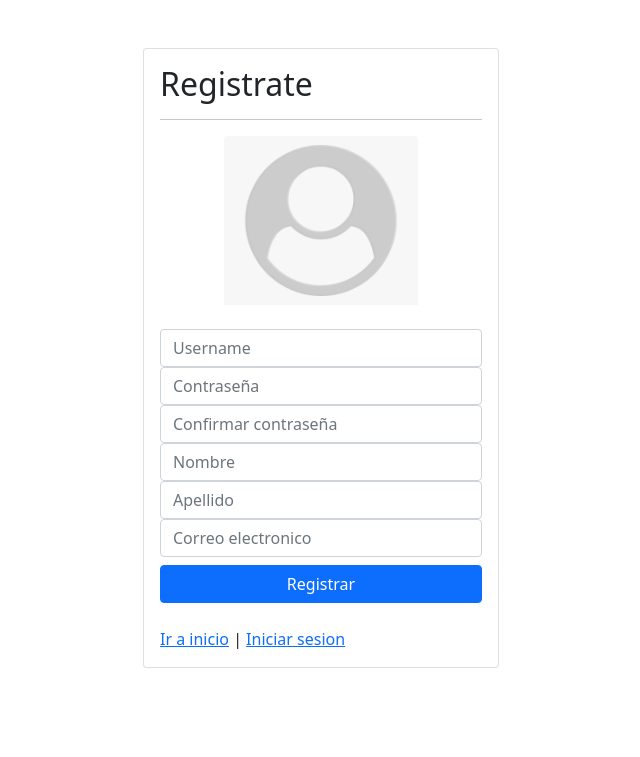
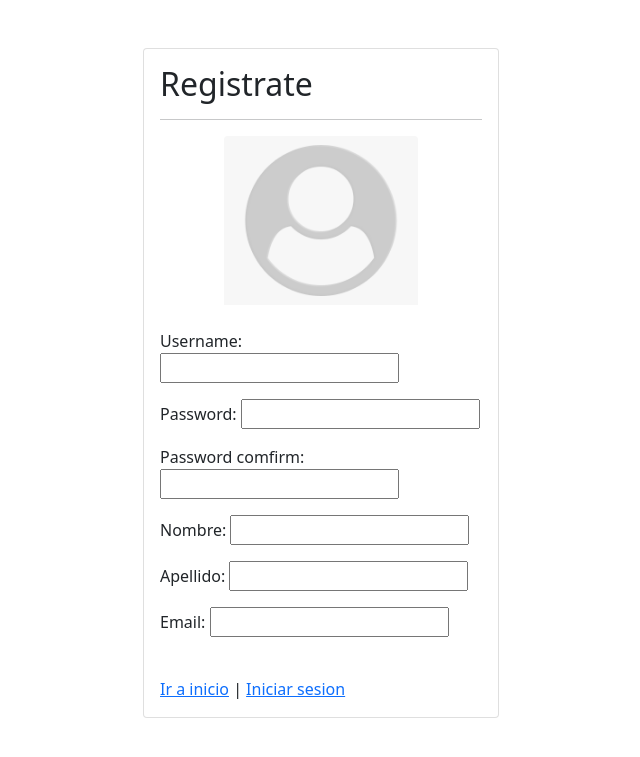
Before and after one commit to Nahuel-a/Entrega1-Arrieta, a Django app: page /account/register/ in a window 1280 px wide. Shown: the top 757 px of the page, without its empty margins (319-959 px from the left). Run offline with Django 4.2, Linux system fonts and the light colour scheme; some libraries are stand-ins or nearby versions.

Commit message:
Se mejoro el forms de usuarios

```diff
--- a/aplicaciones/usuarios/forms.py
+++ b/aplicaciones/usuarios/forms.py
@@ -1,14 +1,39 @@
-# from django import forms
-# from .models import PerfilUsuario
-from django.contrib.auth.forms import UserCreationForm
+from django import forms
+
 from django.contrib.auth.models import User
 
 
+class RegistroForm(forms.Form):
+    username = forms.CharField(min_length=4, max_length=20)
+    password = forms.CharField(max_length=70, widget=forms.PasswordInput())
+    password_comfirm = forms.CharField(max_length=70, widget=forms.PasswordInput())
 
-class CustomUserCreationForm(UserCreationForm):
+    nombre = forms.CharField(min_length=3, max_length=30)
+    apellido = forms.CharField(min_length=3, max_length=40)
 
-    class Meta:
-        model = User
-        fields = ['username', 'first_name', 'last_name', 'email', 'password1', 'password2']
+    email = forms.CharField(min_length=6, max_length=50, widget=forms.EmailInput())
 
-        help_texts = {k:"" for k in fields}
+
+    def clean_username(self):
+        username = self.cleaned_data['username']
+        username_unique = User.objects.filter(username=username).exists()
+        if username_unique:
+            raise forms.ValidationError('Nombre de usuario ya existente')
+
+        return username
+
+    def clean(self):
+        data = super().clean()
+
+        password = data['password']
+        password_confirm = data['password_confirm']
+
+        if password != password_confirm:
+            raise forms.ValidationError('Las contraseñas no coinciden!')
+
+        return data
+
+
+class PerfilForm(forms.Form):
+    bibliografia = forms.CharField(max_length=200, required=True)
+    avatar = forms.ImageField()
--- a/aplicaciones/usuarios/views.py
+++ b/aplicaciones/usuarios/views.py
@@ -2,12 +2,8 @@ from django.shortcuts import render, redirect
 from django.contrib.auth import authenticate, login, logout
 from django.contrib.auth.decorators import login_required
 
-from django.db.utils import IntegrityError
+from .forms import RegistroForm
 
-from django.contrib.auth.models import User
-from .models import PerfilUsuario
-
-# Create your views here.
 
 def inicio_sesion(request):
     if request.method == 'POST':
@@ -24,32 +20,18 @@ def inicio_sesion(request):
 
 
 def registro(request):
-    if request.method =='POST':
-        username = request.POST['username']
-        password = request.POST['password']
-        password_confirm = request.POST['password_confirm']
-
-        if password != password_confirm:
-            return render(request, 'users/register.html',{'error': 'Las contraseñas no coinciden!'})
-
-        try:
-            user = User.objects.create_user(username=username, password=password)
-        except IntegrityError:
-            return render(request, 'users/register.html',{'error': 'Nombre de usuario ya existente'})
-
-        user.first_name = request.POST['nombre']
-        user.last_name = request.POST['apellido']
-        user.email = request.POST['email']
-        user.save()
-
-        perfil = PerfilUsuario(user=user)
-        perfil.save()
-
-        return redirect('blog:index')
-    return render(request, 'users/register.html')
+    if request.method == 'POST':
+        form = RegistroForm(request.POST)
+        if form.is_valid():
+            form.save()
+            redirect('blog:index')
+    else:
+        form = RegistroForm()
+    return render(request, 'users/register.html', {'form':form})
 
 
 def actualizar_perfil(request):
+
     return render('users/profile.html')
 
 
--- a/templates/users/login.html
+++ b/templates/users/login.html
@@ -26,8 +26,7 @@
         </div>
 
         <hr>
-        <a href="{% url 'blog:index' %}">Ir a inicio</a> |
-        <a href="{% url 'account:register' %}">Registrate</a>
-
     </form>
+    <a href="{% url 'blog:index' %}">Ir a inicio</a> |
+    <a href="{% url 'account:register' %}">Registrate</a>
 {% endblock contenido %}
--- a/templates/users/register.html
+++ b/templates/users/register.html
@@ -7,42 +7,11 @@
 {% endblock titulo_user %}
 
 {% block contenido %}
-    {% load crispy_forms_tags %}
-
-    <form action="" method="post">
-    {% if error %}
-        <p class="alert alert-danger">{{ error }}</p>
-    {% endif %}
 
     {% csrf_token %}
 
-    <div class="form-group">
-        <input class="form-control" type="text" placeholder="Username" name="username" required="true" />
-    </div>
+    {{form.as_p}}
 
-    <div class="form-group">
-        <input class="form-control" type="password" placeholder="Contraseña" name="password" required="true" />
-    </div>
-
-    <div class="form-group">
-        <input class="form-control" type="password" placeholder="Confirmar contraseña" name="password_confirm" required="true" />
-    </div>
-
-    <div class="form-group">
-        <input class="form-control" type="text" placeholder="Nombre" name="nombre" required="true" />
-    </div>
-
-    <div class="form-group">
-        <input class="form-control" type="text" placeholder="Apellido" name="apellido" required="true" />
-    </div>
-
-    <div class="form-group">
-        <input class="form-control" type="email" placeholder="Correo electronico" name="email" required="true" />
-    </div>
-
-    <div class="d-grid gap-2">
-        <button class="btn btn-primary btn-block mt-2" type="submit">Registrar</button>
-    </div>
 
     <br>
     <a href="{% url 'blog:index' %}">Ir a inicio</a> |
```
Also changed, not shown: aplicaciones/blog/forms.py (+1 -8 lines), templates/index.html (+7 -1 lines), media/avatar/AMD.jfif (added).
